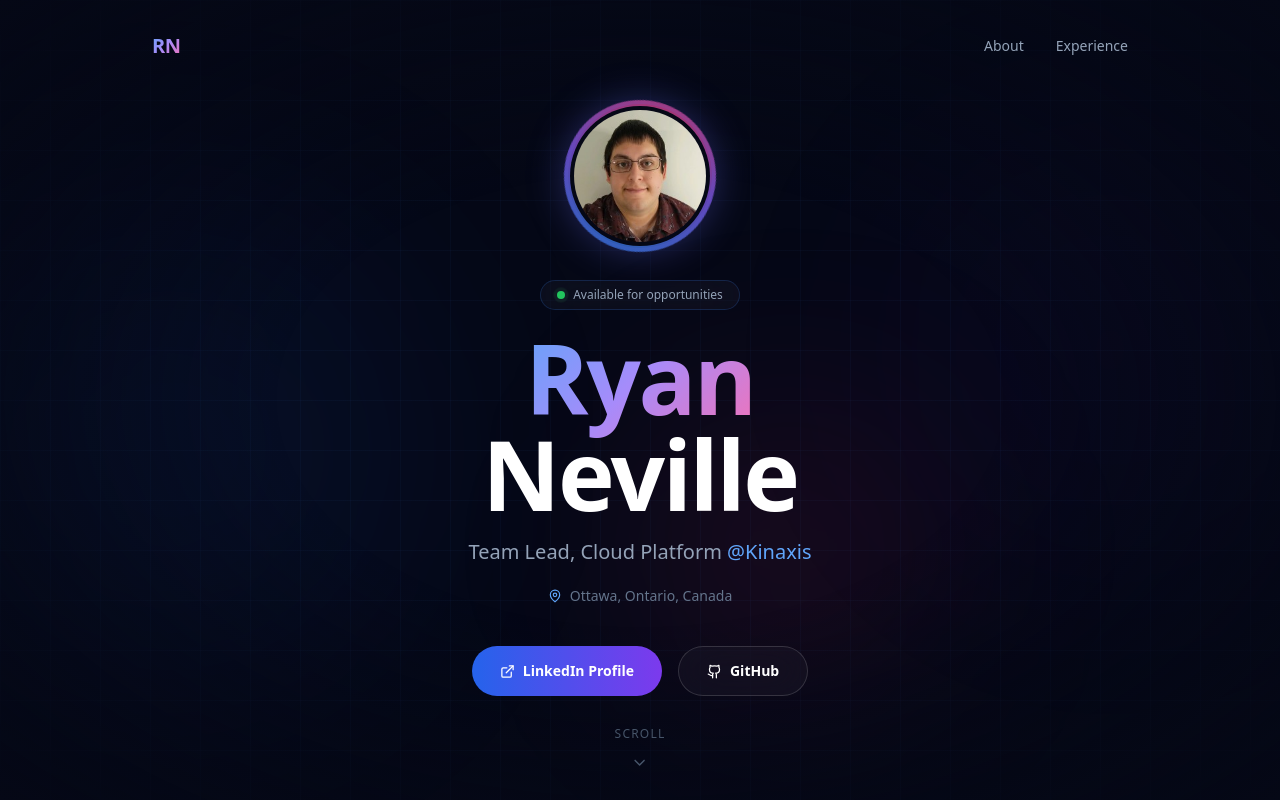
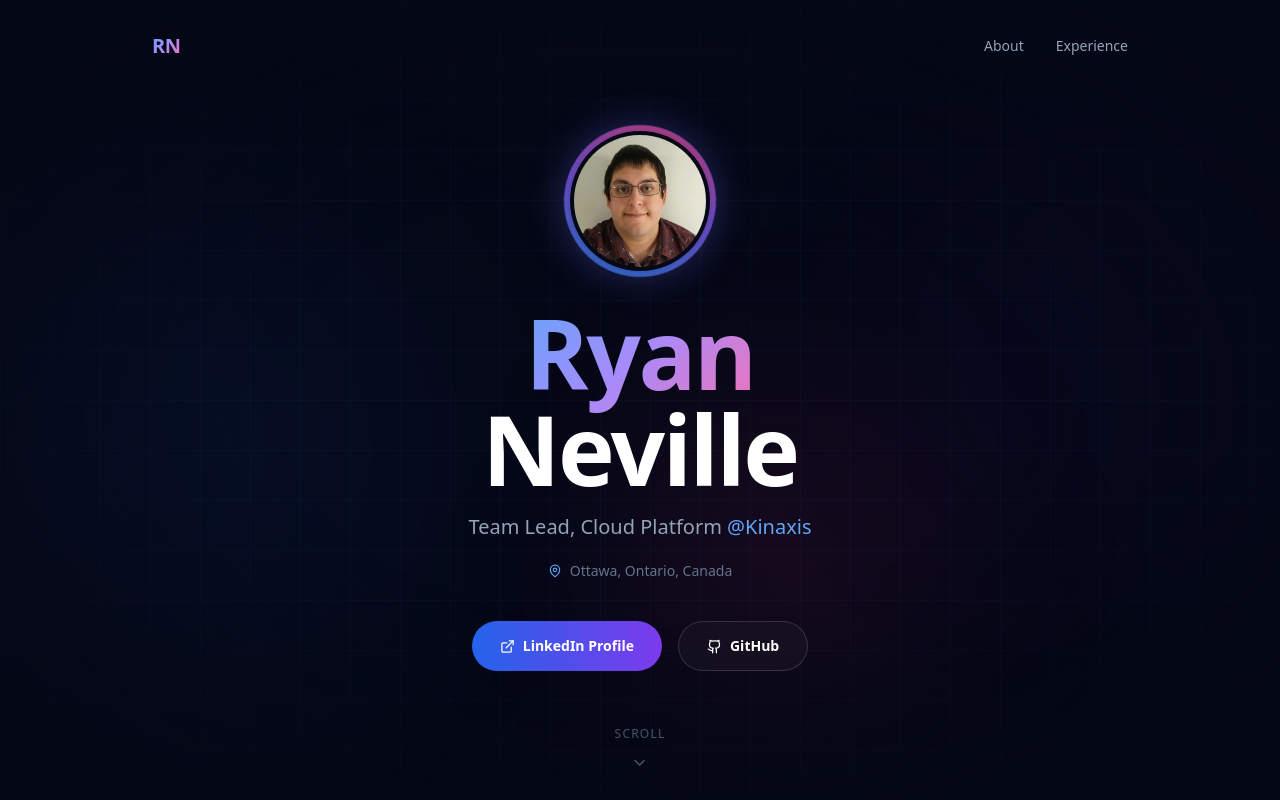
Before and after one commit to ryan-neville/rn-portfolio, a Next.js app: page / in a window 1280 px wide. Shown: the top 800 px of the page. Built offline with nearby package versions, Linux system fonts and the light colour scheme.

Commit message:
fix: Removed section.

```diff
--- a/components/Hero.tsx
+++ b/components/Hero.tsx
@@ -48,19 +48,6 @@ export default function Hero() {
           </div>
         </motion.div>
 
-        {/* Badge */}
-        <motion.div
-          initial={{ opacity: 0, y: 20 }}
-          animate={{ opacity: 1, y: 0 }}
-          transition={{ duration: 0.6, delay: 0.1 }}
-          className="mb-5 flex items-center gap-2 px-4 py-1.5 glass border border-blue-500/20 rounded-full"
-        >
-          <span className="relative flex h-2 w-2">
-            <span className="animate-ping absolute inline-flex h-full w-full rounded-full bg-green-400 opacity-75" />
-            <span className="relative inline-flex rounded-full h-2 w-2 bg-green-500" />
-          </span>
-          <span className="text-xs text-slate-400 font-medium">Available for opportunities</span>
-        </motion.div>
 
         {/* Name */}
         <motion.h1
```
